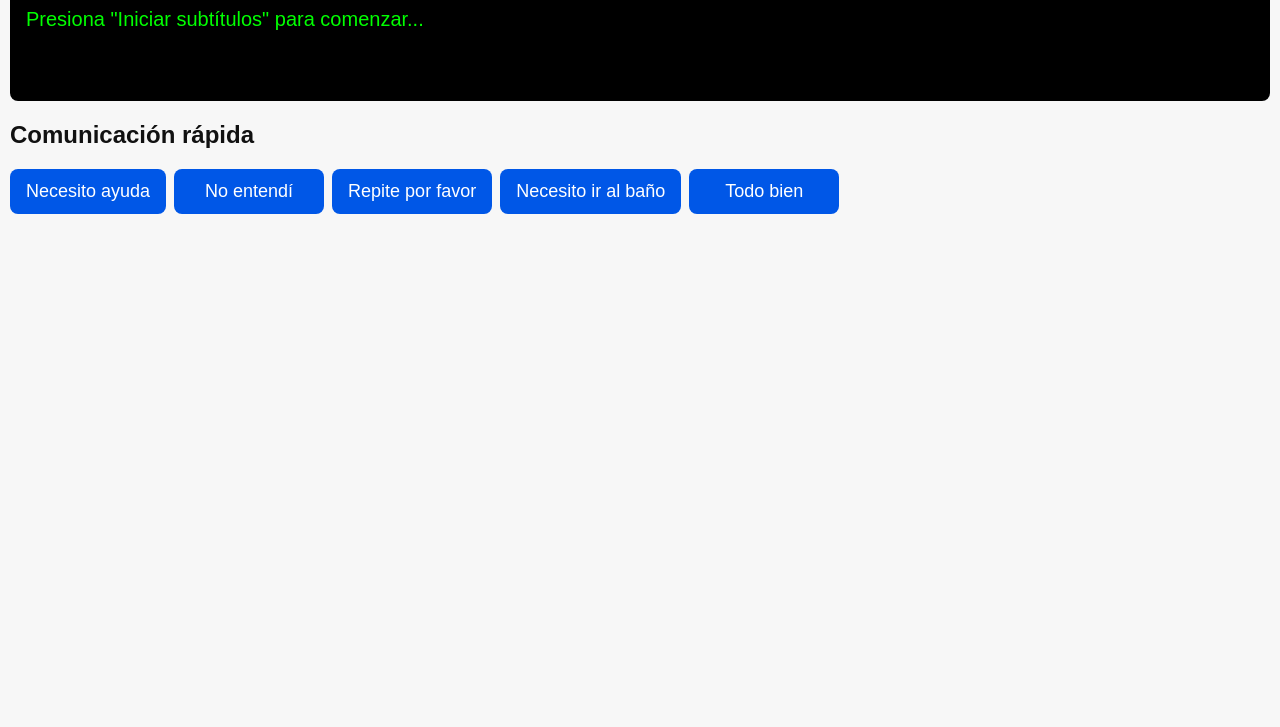
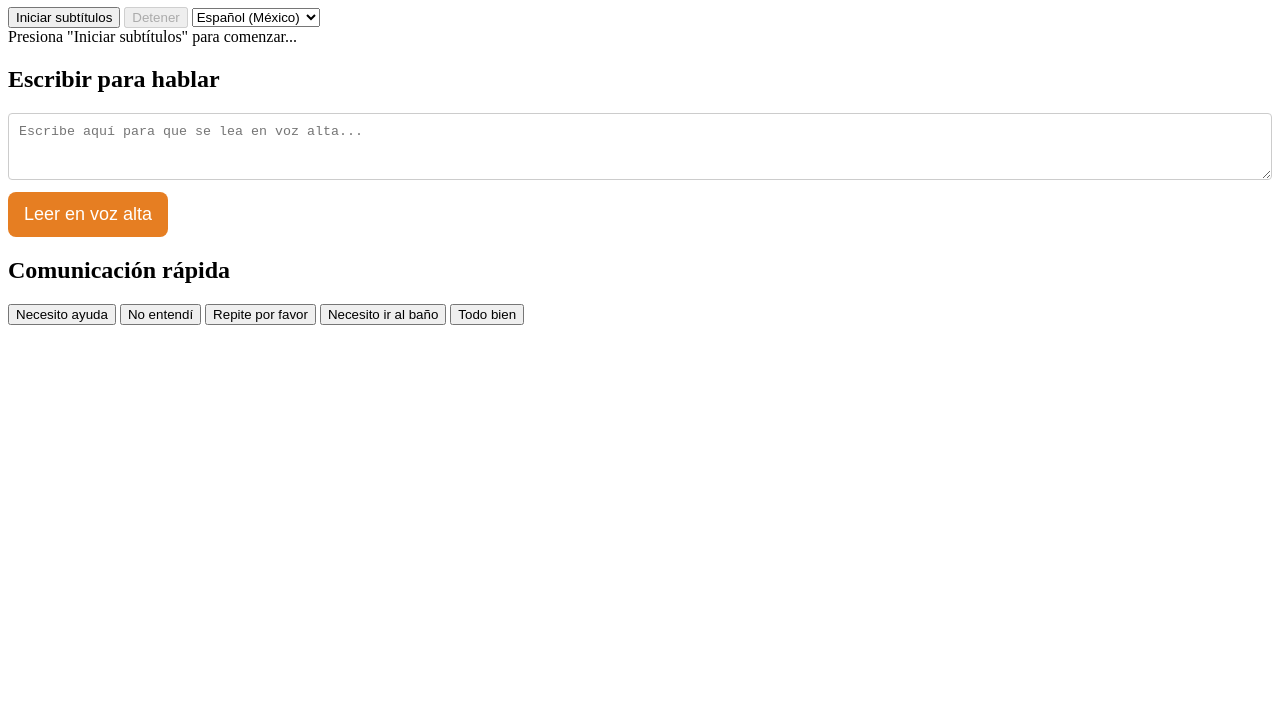
Before and after one commit to tecuanet-debug/smartclass-web, a plain HTML site: page index.html in a window 1280 px wide. Shown: the part 73-800 px from the top of the page. Drawn offline with Linux system fonts and the light colour scheme.

Commit message:
Add files via upload

```diff
--- a/caption.js
+++ b/caption.js
@@ -1,5 +1,5 @@
 // -------------------------------------------------------------------------
-// 1. REFERENCIAS A ELEMENTOS DEL HTML (Corregidas: captions, quickBtn)
+// 1. REFERENCIAS A ELEMENTOS DEL HTML (Se añaden los nuevos elementos)
 // -------------------------------------------------------------------------
 const subtitleBox = document.getElementById("captions");
 const quickButtons = document.querySelectorAll(".quickBtn");
@@ -7,11 +7,15 @@ const startBtn = document.getElementById("startBtn");
 const stopBtn = document.getElementById("stopBtn");
 const langSelect = document.getElementById("langSelect");
 
+// NUEVAS REFERENCIAS PARA ESCRIBIR
+const manualText = document.getElementById("manualText");
+const speakManualBtn = document.getElementById("speakManualBtn");
+
 let recognition;
 let isListening = false;
 
 // -------------------------------------------------------------------------
-// 2. CONFIGURACIÓN DEL RECONOCIMIENTO DE VOZ
+// 2. CONFIGURACIÓN DEL RECONOCIMIENTO DE VOZ (SIN CAMBIOS)
 // -------------------------------------------------------------------------
 if (!("webkitSpeechRecognition" in window)) {
     alert("Tu navegador no soporta subtítulos en vivo (Web Speech API).");
@@ -33,14 +37,12 @@ if (!("webkitSpeechRecognition" in window)) {
 
     recognition.onerror = (e) => {
         console.error("Error de reconocimiento:", e);
-        // Muestra el mensaje de error de micrófono
         subtitleBox.innerText = "Error: Asegúrate de permitir el uso del micrófono.";
         stopListeningState();
     };
 
     recognition.onend = () => {
         if (isListening) {
-             // Reiniciar si está en modo continuo
              recognition.start();
         } else {
             stopListeningState();
@@ -49,10 +51,8 @@ if (!("webkitSpeechRecognition" in window)) {
 }
 
 // -------------------------------------------------------------------------
-// 3. FUNCIONES AUXILIARES
+// 3. FUNCIONES AUXILIARES (SIN CAMBIOS)
 // -------------------------------------------------------------------------
-
-// Función para restablecer el estado del botón a "Detenido"
 function stopListeningState() {
     isListening = false;
     startBtn.innerText = "Iniciar subtítulos";
@@ -60,7 +60,6 @@ function stopListeningState() {
     stopBtn.disabled = true;
 }
 
-// Iniciar o detener subtítulos
 function toggleSubtitles() {
     if (!isListening) {
         recognition.start();
@@ -75,16 +74,14 @@ function toggleSubtitles() {
 }
 
 // -------------------------------------------------------------------------
-// 4. VINCULACIÓN DE EVENTOS (LA PARTE ESENCIAL QUE FALTABA)
+// 4. VINCULACIÓN DE EVENTOS Y NUEVA FUNCIÓN DE ESCRITURA
 // -------------------------------------------------------------------------
 
-// Conectar el botón de Inicio/Detener al hacer clic
+// Conexiones de subtítulos (Sin cambios)
 startBtn.addEventListener("click", toggleSubtitles);
-
-// Conectar el botón de Detener al hacer clic
 stopBtn.addEventListener("click", toggleSubtitles);
 
-// Manejar el cambio de idioma
+// Manejar el cambio de idioma (Sin cambios)
 langSelect.addEventListener("change", () => {
     recognition.lang = langSelect.value;
     if (isListening) {
@@ -93,27 +90,25 @@ langSelect.addEventListener("change", () => {
     }
 });
 
-// 5. BOTONES DE FRASES RÁPIDAS (CORREGIDO CON VOZ)
-quickButtons.forEach(btn => {
-    btn.addEventListener("click", () => {
-        // Detener la escucha de subtítulos si está activa
+// NUEVA FUNCIÓN: LEER TEXTO ESCRITO EN VOZ ALTA
+speakManualBtn.addEventListener("click", () => {
+    const phrase = manualText.value.trim();
+
+    if (phrase.length > 0) {
+        // 1. Detener la escucha si está activa
         if (isListening) {
             recognition.stop();
             stopListeningState();
         }
 
-        const phrase = btn.innerText;
-
-        // 1. Mostrar la frase en pantalla
+        // 2. Mostrar la frase en pantalla
         subtitleBox.innerText = phrase;
 
-        // 2. Crear el objeto de voz (Text-to-Speech)
+        // 3. TTS: Hablar la frase
         const speech = new SpeechSynthesisUtterance(phrase);
-
-        // Establecer idioma para la voz
         speech.lang = langSelect.value;
 
-        // 3. Hacer que el dispositivo hable
         window.speechSynthesis.speak(speech);
-    });
-});
+
+        // 4. Limpiar el cuadro de texto
+        manualText.v…
--- a/index.html
+++ b/index.html
@@ -25,6 +25,11 @@
       <div id="captions" class="caption">Presiona "Iniciar subtítulos" para comenzar...</div>
     </section>
 
+    <section id="manualInput">
+      <h2>Escribir para hablar</h2>
+      <textarea id="manualText" placeholder="Escribe aquí para que se lea en voz alta..." rows="3"></textarea>
+      <button id="speakManualBtn">Leer en voz alta</button>
+    </section>
     <section id="quickActions">
       <h2>Comunicación rápida</h2>
       <div class="btnGrid">
--- a/styles.css
+++ b/styles.css
@@ -1,7 +1,19 @@
-body { font-family: Arial, sans-serif; margin: 10px; background:#f7f7f7; color:#111; }
-header h1 { font-size: 20px; margin:0 0 8px 0; }
-#captionsContainer { background:#000; color:#0f0; padding:16px; border-radius:8px; min-height:80px; margin-bottom:12px; }
-.caption { font-size:20px; line-height:1.4; }
-#quickActions .btnGrid { display:flex; flex-wrap:wrap; gap:8px; }
-.quickBtn { padding:12px 16px; font-size:18px; border-radius:8px; background:#0057e7; color:#fff; border:none; min-width:150px; }
-.quickBtn:active { transform:scale(.98); }
+#manualInput textarea {
+    width: 100%;
+    padding: 10px;
+    margin-bottom: 8px;
+    border: 1px solid #ccc;
+    border-radius: 4px;
+    box-sizing: border-box; /* Para incluir padding y borde en el ancho total */
+    resize: vertical; /* Permitir redimensionar solo verticalmente */
+}
+
+#manualInput #speakManualBtn {
+    padding: 12px 16px;
+    font-size: 18px;
+    border-radius: 8px;
+    background: #e67e22; /* Un color diferente para destacarlo */
+    color: #fff;
+    border: none;
+    cursor: pointer;
+}
```
